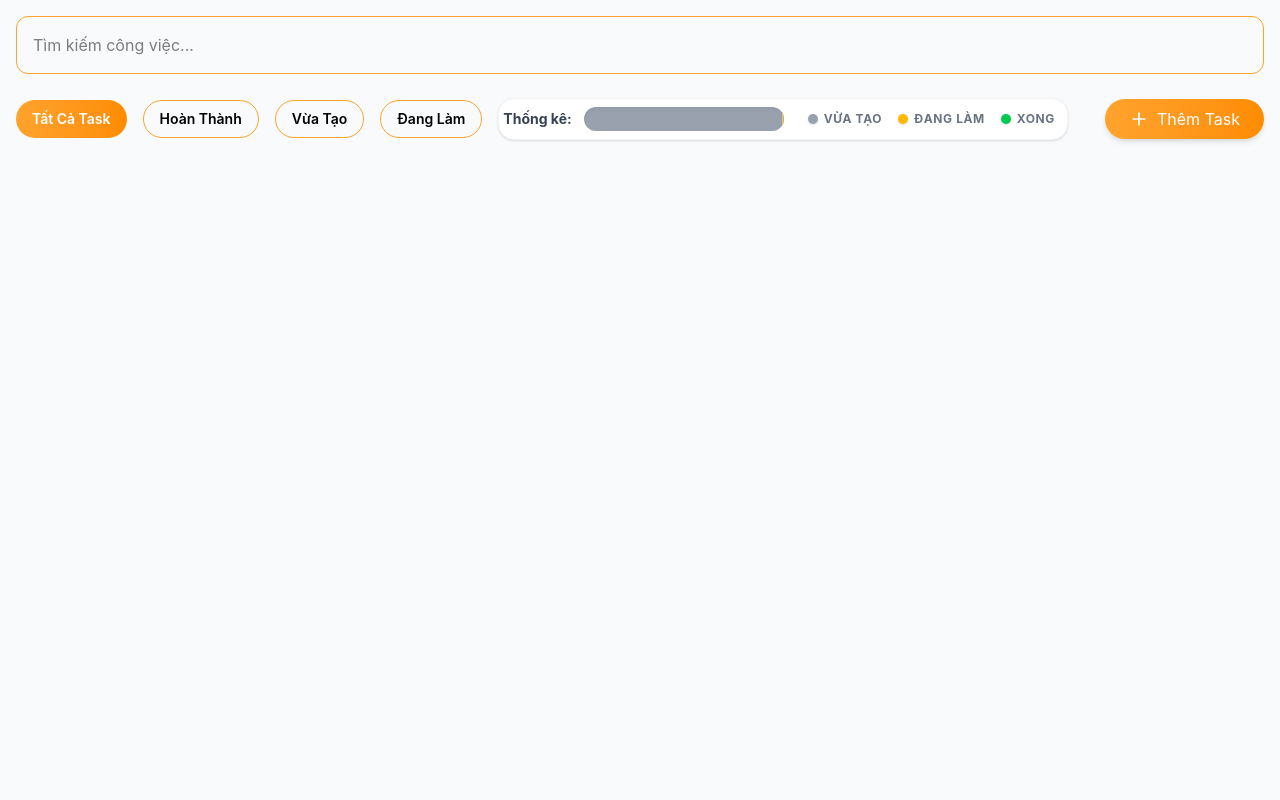
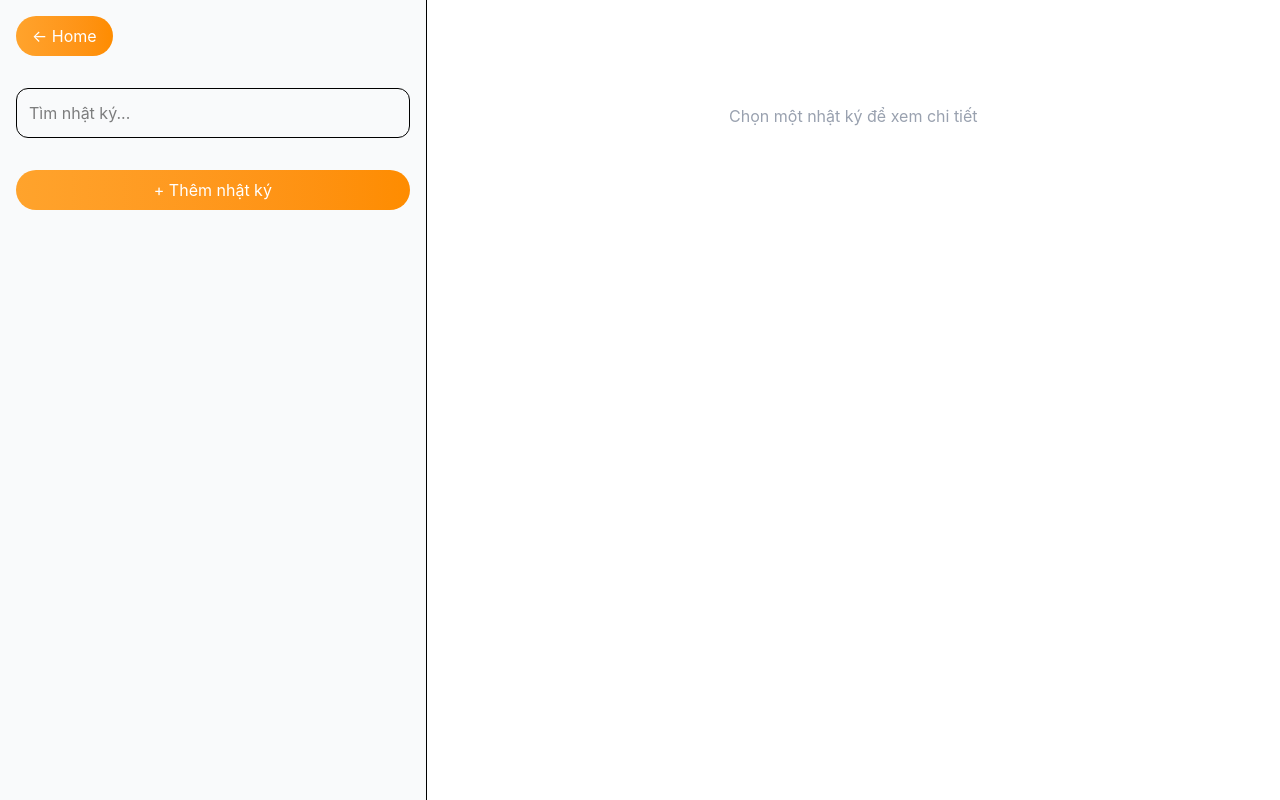
Before and after one commit to PHAM-THANH-DUY-FEDEV/task-manager, a React (Vite) app: page /journal in a window 1280 px wide. Built offline with nearby package versions, Linux system fonts and the light colour scheme.

Commit message:
feat: update journaling feature

```diff
--- a/package.json
+++ b/package.json
@@ -15,6 +15,7 @@
     "lucide-react": "^1.0.1",
     "react": "^19.2.4",
     "react-dom": "^19.2.4",
+    "react-router-dom": "^7.13.2",
     "tailwindcss": "^4.2.2"
   },
   "devDependencies": {
--- a/src/App.jsx
+++ b/src/App.jsx
@@ -2,12 +2,17 @@ import { useState } from "react";
 
 import "./App.css";
 import IndexPage from "./components/IndexPage";
+import { BrowserRouter, Routes, Route } from "react-router-dom";
+import JournalPage from "./components/JournalPage";
 
 function App() {
   return (
-    <div className="">
-      <IndexPage></IndexPage>
-    </div>
+    <BrowserRouter>
+      <Routes>
+        <Route path="/" element={<IndexPage />} />
+        <Route path="/journal" element={<JournalPage />} />
+      </Routes>
+    </BrowserRouter>
   );
 }
 
--- a/src/components/IndexPage.jsx
+++ b/src/components/IndexPage.jsx
@@ -6,6 +6,7 @@ import { Plus, Trash2, X } from "lucide-react";
 import AddTaskForm from "./AddTaskForm";
 import FilterBar from "./FilterBar";
 import Statis from "./Statis";
+import { useNavigate } from "react-router-dom";
 
 const IndexPage = () => {
   const {
@@ -19,6 +20,7 @@ const IndexPage = () => {
     onDeleteTask,
     showPoppup,
   } = useContext(TaskContext);
+  const navigate = useNavigate();
   console.log(tasks);
   const handleAddTask = (task) => {
     console.log(tasks);
@@ -68,7 +70,13 @@ const IndexPage = () => {
               <Statis></Statis>
             </div>
           </div>
-          <div>
+          <div className="flex gap-6">
+            <button
+              onClick={() => navigate("/journal")}
+              className="py-2 px-6 flex gap-2 items-center cursor-pointer bg-gradient-to-r from-[#ffa32c] to-[#fe8c00] text-white hover:opacity-80 rounded-full shadow-md transition-all active:scale-95"
+            >
+              Nhật ký
+            </button>
             <button
               className="w-full md:w-auto py-2 px-6 flex gap-2 justify-center items-center cursor-pointer bg-gradient-to-r from-[#ffa32c] to-[#fe8c00] text-white hover:opacity-90 rounded-full shadow-md transition-all active:scale-95"
               onClick={() => {
--- /dev/null
+++ b/src/components/JournalDetail.jsx
@@ -0,0 +1,49 @@
+import React, { useContext, useEffect, useState } from "react";
+import { JournalContext } from "./contexts/JournalContext";
+
+const JournalDetail = () => {
+  const { journalSelected, updateJournal, deleteJournal, setShowJournalPopup } =
+    useContext(JournalContext);
+
+  const [content, setContent] = useState("");
+
+  useEffect(() => {
+    setContent(journalSelected?.content || "");
+  }, [journalSelected]);
+
+  const handleChange = (e) => {
+    const value = e.target.value;
+    setContent(value);
+    updateJournal(journalSelected.id, value);
+  };
+
+  return (
+    <div className="p-6 space-y-4">
+      <h2 className="text-xl font-bold">{journalSelected?.title}</h2>
+
+      <textarea
+        value={content}
+        onChange={handleChange}
+        className="w-full h-[300px] border rounded-lg p-3 outline-none"
+      />
+
+      <div className="flex justify-end gap-3">
+        <button
+          onClick={() => deleteJournal(journalSelected.id)}
+          className="px-4 py-2 bg-gradient-to-r from-[#ffa32c] to-[#fe8c00] text-white rounded-full hover:opacity-80"
+        >
+          Xóa
+        </button>
+
+        <button
+          onClick={() => setShowJournalPopup(false)}
+          className="px-4 py-2 bg-gradient-to-r from-[#ffa32c] to-[#fe8c00] text-white rounded-full hover:opacity-80"
+        >
+          Đóng
+        </button>
+      </div>
+    </div>
+  );
+};
+
+export default JournalDetail;
--- /dev/null
+++ b/src/components/JournalPage.jsx
@@ -0,0 +1,123 @@
+import React, { useContext, useState, useEffect } from "react";
+import { JournalContext } from "./contexts/JournalContext";
+import { useNavigate } from "react-router-dom";
+const JournalPage = () => {
+  const {
+    journals,
+    addJournal,
+    updateJournal,
+    deleteJournal,
+    handleSearch,
+    journalSelected,
+    setJournalSelected,
+  } = useContext(JournalContext);
+
+  const [content, setContent] = useState("");
+  const navigate = useNavigate();
+
+  useEffect(() => {
+    if (!journalSelected) return;
+
+    const stillExist = journals.find((j) => j.id === journalSelected.id);
+
+    if (!stillExist) {
+      setJournalSelected(null);
+      setContent("");
+    }
+  }, [journals, journalSelected]);
+
+  const handleChange = (e) => {
+    const value = e.target.value;
+    setContent(value);
+
+    if (journalSelected) {
+      updateJournal(journalSelected.id, value);
+    }
+  };
+
+  return (
+    <div className="h-screen flex overflow-hidden">
+      <div className="w-1/3 border-r bg-gray-50 flex flex-col">
+        <div className="p-4  bg-gray-50 flex items-center justify-between">
+          <button
+            onClick={() => navigate("/")}
+            className="px-4 py-2 bg-gradient-to-r from-[#ffa32c] to-[#fe8c00] text-white rounded-full hover:opacity-80 active:scale-95 transition-all"
+          >
+            ← Home
+          </button>
+        </div>
+        <div className="p-4 bg-gray-50">
+          <input
+            type="text"
+            placeholder="Tìm nhật ký..."
+            onChange={(e) => handleSearch(e.target.value)}
+            className="w-full p-3 border rounded-xl outline-none focus:ring-2 focus:ring-orange-400"
+          />
+        </div>
+
+        <div className="p-4">
+          <button
+            onClick={() => {
+              addJournal("");
+            }}
+            className="w-full py-2 bg-gradient-to-r from-[#ffa32c] to-[#fe8c00] text-white rounded-full hover:opacity-80"
+          >
+            + Thêm nhật ký
+          </button>
+        </div>
+
+        <div className="flex-1 overflow-y-auto p-4 space-y-3">
+          {journals.map((j) => (
+            <div
+              key={j.id}
+              onClick={() => setJournalSelected(j)}
+              className={`p-4 rounded-xl cursor-pointer transition shadow-sm
+                ${
+                  journalSelected?.id === j.id
+                    ? "bg-orange-100"
+                    : "bg-white hover:shadow-md"
+                }`}
+            >
+              <h3 className="font-semibold">{j.title}</h3>
+            </div>
+          ))}
+        </div>
+      </div>
+
+      <div className="flex-1 p-6 overflow-y-auto">
+        {!journalSelected ? (
+          <div className="text-gray-400 text-center mt-20">
+            Chọn một nhật ký để xem chi tiết
+          </div>
+        ) : (
+          <>
+            <h1 className="text-2xl font-bold mb-4">{journalSelected.title}</h1>
+
+            <textarea
+              value={content}
+              onChange={handleChange}
+              className="w-full h-[300px] p-4 border border-[#ffa32c] rounded-xl outline-none focus:ring-2 focus:ring-orange-400 mb-4 resize-none"
+            />
+
+            <button
+              onClick={() => {
+                const confirmDelete = window.confirm(
+                  "Bạn có chắc muốn xóa nhật ký này?",
+                );
+                if (!confirmDelete) return;
+
+                deleteJournal(journalSelected.id);
+                setJournalSelected(null);
+              }}
+              className="px-4 py-2 bg-gradient-to-r from-[#ffa32c] to-[#fe8c00] text-white rounded-full hover:opacity-80"
+            >
+              Xóa
+            </button>
+          </>
+        )}
+      </div>
+    </div>
+  );
+};
+
+export default JournalPage;
--- /dev/null
+++ b/src/components/contexts/JournalContext.jsx
@@ -0,0 +1,70 @@
+import React, { createContext, useEffect, useState } from "react";
+
+export const JournalContext = createContext();
+
+export const JournalProvider = ({ children }) => {
+  const [journals, setJournals] = useState(() => {
+    try {
+      const data = localStorage.getItem("journals");
+      return data ? JSON.parse(data) : [];
+    } catch {
+      return [];
+    }
+  });
+  const [journalSelected, setJournalSelected] = useState(null);
+  const [showJournalPopup, setShowJournalPopup] = useState(false);
+  const [search, setSearch] = useState("");
+
+  useEffect(() => {
+    localStorage.setItem("journals", JSON.stringify(journals));
+  }, [journals]);
+
+  const addJournal = (content) => {
+    const newJournal = {
+      id: Date.now(),
+      title: `Nhật ký ${journals.length + 1} - ${new Date().toLocaleDateString()}`,
+      content,
+      createdAt: new Date(),
+    };
+
+    setJournals((prev) => [...prev, newJournal]);
+  };
+
+  const deleteJournal = (id) => {
+    setJournals((prev) => prev.filter((j) => j.id !== id));
+  };
+
+  const updateJournal = (id, newContent) => {
+    setJournals((prev) =>
+      prev.map((j) => (j.id === id ? { ...j, content: newContent } : j)),
+    );
+  };
+
+  const handleSearch = (keyword) => {
+    setSearch(keyword.toLowerCase());
+  };
+
+  const filteredJournals = journals.filter(
+    (j) =>
+      j.title.toLowerCase().includes(search) ||
+      j.content.toLowerCase().includes(search),
+  );
+
+  return (
+    <JournalContext.Provider
+      value={{
+        journals: filteredJournals,
+        addJournal,
+        deleteJournal,
+        updateJournal,
+        handleSearch,
+        journalSelected,
+        setJournalSelected,
+        showJournalPopup,
+        setShowJournalPopup,
+      }}
+    >
+      {children}
+    </JournalContext.Provider>
+  );
+};
--- a/src/main.jsx
+++ b/src/main.jsx
@@ -3,11 +3,14 @@ import { createRoot } from "react-dom/client";
 import "./index.css";
 import App from "./App.jsx";
 import { TaskProvider } from "./components/contexts/TaskContext.jsx";
+import { JournalProvider } from "./components/contexts/JournalContext.jsx";
 
 createRoot(document.getElementById("root")).render(
   <StrictMode>
-    <TaskProvider>
-      <App />
-    </TaskProvider>
+    <JournalProvider>
+      <TaskProvider>
+        <App />
+      </TaskProvider>
+    </JournalProvider>
   </StrictMode>,
 );
```
Also changed, not shown: 1 other file (tests, documents, lock files or other folders).
